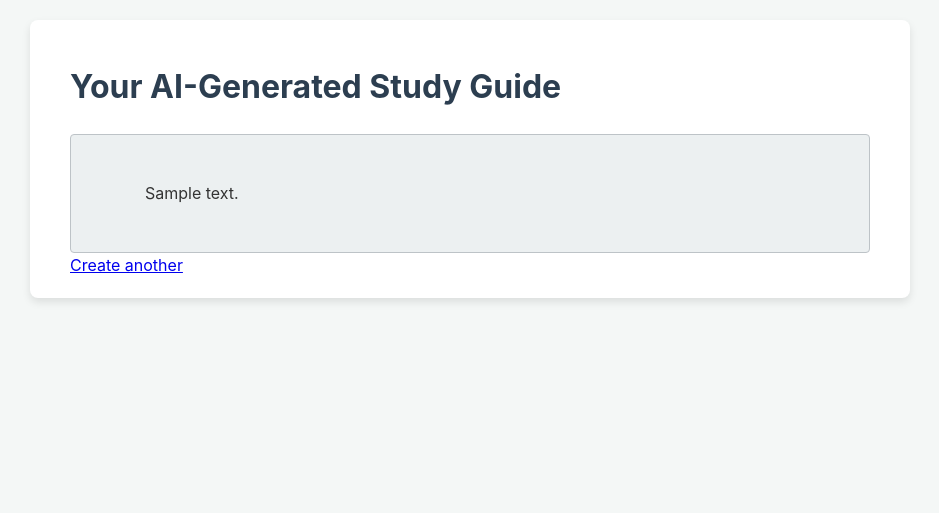
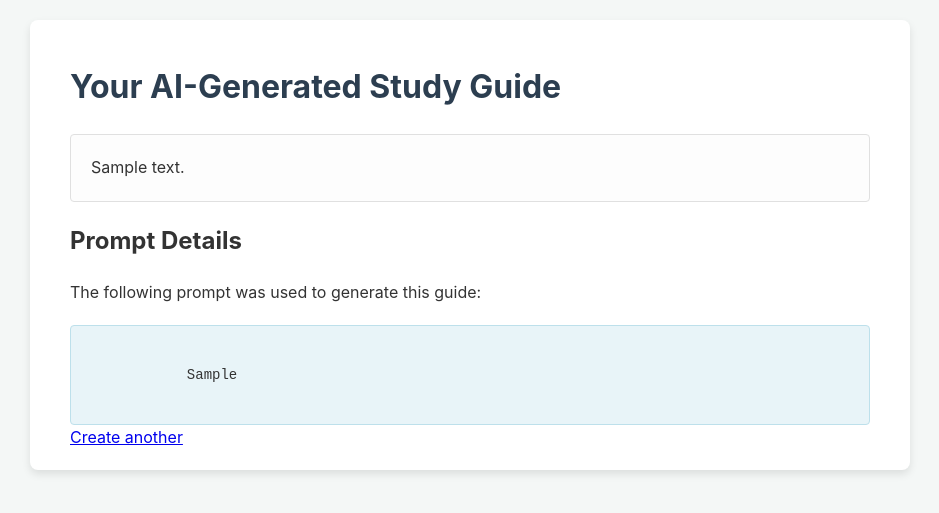
Before and after one commit to vp-82/gemini-multimodal-study-app-demo, a Flask app: template templates/results.html in a window 1280 px wide. Shown: the top 513 px of the page, without its empty margins (170-1109 px from the left). Run offline with Flask 3, Linux system fonts and the light colour scheme; the template is opened without the code that fills it: most values are stand-ins (such as "Sample title", 1, 10 or a date in 2020).

Commit message:
feat(ux): Enhance user feedback and output quality
This commit introduces several improvements to the user experience and the quality of the generated content.

- Adds a loading indicator to the UI to provide feedback during content generation.
- Enhances the system prompt to require source citations (video timestamps and PDF page numbers).
- Displays the exact prompt used on the results page for transparency.
- Fixes CSS formatting for bullet points to ensure proper alignment.

```diff
--- a/app.py
+++ b/app.py
@@ -52,14 +52,18 @@ def index():
         logger.info(f"YouTube URL: {youtube_url}, PDF File: {pdf_file.filename}")
 
         # Generate study guide using AI handler
-        generated_markdown = generate_study_guide(youtube_url, pdf_file)
+        generated_markdown, system_prompt = generate_study_guide(youtube_url, pdf_file)
 
         # Convert markdown to HTML
         generated_html = markdown.markdown(generated_markdown)
 
         # Render results page with generated HTML
         logger.info("Successfully generated study guide and rendered results page")
-        return render_template("results.html", content_html=generated_html)
+        return render_template(
+            "results.html",
+            content_html=generated_html,
+            system_prompt=system_prompt,
+        )
 
     # Render main page for GET request
     logger.info("Received GET request for main page")
--- a/config.py
+++ b/config.py
@@ -20,4 +20,4 @@ LOCATION = os.getenv("GOOGLE_LOCATION", "global")
 
 # Gemini Model Settings
 # Model ID for the Gemini API
-MODEL_ID = "gemini-2.5-pro-preview-06-05"
+MODEL_ID = "gemini-2.5-pro"
--- a/requirements.txt
+++ b/requirements.txt
@@ -13,3 +13,6 @@ pytube
 
 # Google authentication library
 google-auth
+
+# Pin urllib3 to a version compatible with the system's OpenSSL
+urllib3<2.0
--- a/static/css/style.css
+++ b/static/css/style.css
@@ -66,10 +66,42 @@ button:hover {
 
 /* Styling for the container of Markdown-generated HTML content */
 .markdown-content {
-    background: #ecf0f1; /* Light grey background for content block */
-    border: 1px solid #bdc3c7; /* Grey border around the content */
-    padding: 20px; /* Padding inside the content block */
-    border-radius: 4px; /* Rounded corners for the content block */
-    /* Allows text to wrap and preserves whitespace */
-    white-space: pre-wrap;
+    background: #fdfdfd;
+    border: 1px solid #e0e0e0;
+    padding: 20px;
+    border-radius: 4px;
 }
+
+/* FIX: Ensure lists inside the markdown content are rendered correctly */
+.markdown-content ul, .markdown-content ol {
+    padding-left: 20px; /* Standard indentation for lists */
+}
+
+.markdown-content li {
+    margin-bottom: 10px; /* Space between list items */
+}
+
+/* Styling for the prompt display box */
+.prompt-display {
+    background-color: #e8f4f8;
+    border: 1px solid #bde0eb;
+    border-radius: 4px;
+    padding: 15px;
+    margin-top: 20px;
+    white-space: pre-wrap; /* Preserve whitespace in the prompt */
+    font-family: "Courier New", Courier, monospace;
+    font-size: 14px;
+}
+
+/* Utility class to hide elements */
+.hidden {
+    display: none;
+}
+
+/* Styling for the loading indicator */
+#loading-indicator {
+    text-align: center;
+    padding: 20px;
+    font-size: 18px;
+    color: #2c3e50;
+}
--- a/templates/results.html
+++ b/templates/results.html
@@ -20,6 +20,13 @@
             {{ content_html|safe }}
         </div>
 
+        <!-- Display the prompt used to generate the content -->
+        <h2>Prompt Details</h2>
+        <p>The following prompt was used to generate this guide:</p>
+        <div class="prompt-display">
+            {{ system_prompt }}
+        </div>
+
         <!-- Link to go back to the main page -->
         <a href="{{ url_for('index') }}">Create another</a>
     </div>
```
Also changed, not shown: ai_services/multimodal_handler.py (+6 -3 lines), prompts/system_prompt.txt (+6 -2 lines), templates/index.html (+13 -1 lines).
